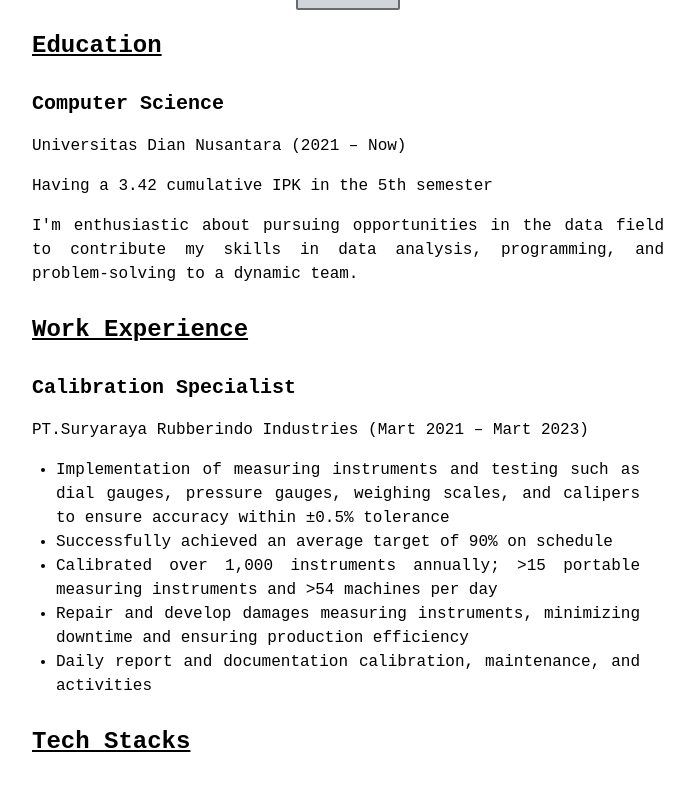
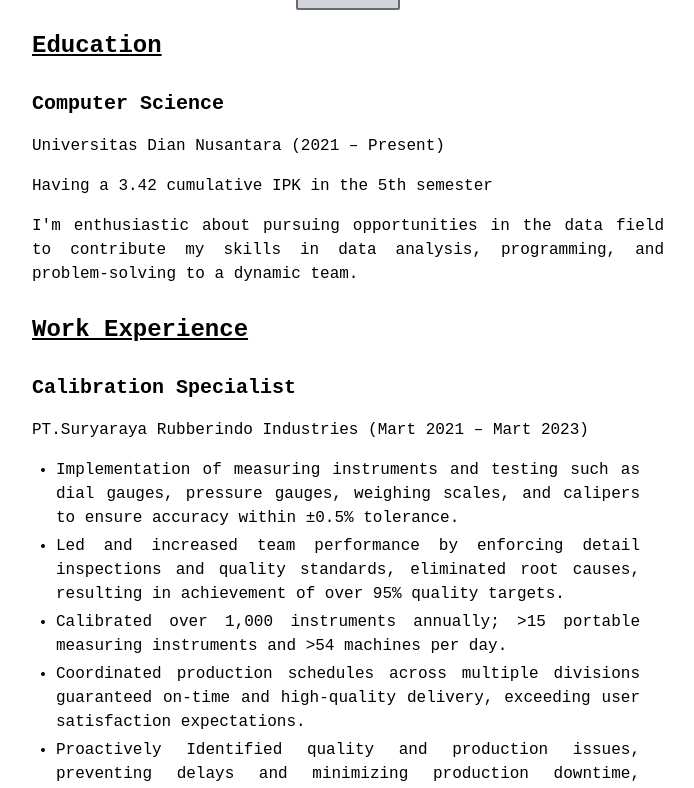
Before and after one commit to egrizq/web-v5, a Next.js app: page / in a window 1280 px wide. Shown: the part 1680-2468 px from the top of the page, without its empty margins (292-986 px from the left). Built offline with nearby package versions, Linux system fonts and the light colour scheme.

Commit message:
update cv, job desc, article job

```diff
--- a/src/app/components/job-desc.tsx
+++ b/src/app/components/job-desc.tsx
@@ -1,14 +1,14 @@
 const jobDesc = () => {
     const desc: string[] = [
-        "Implementation of measuring instruments and testing such as dial gauges, pressure gauges, weighing scales, and calipers to ensure accuracy within ±0.5% tolerance",
-        "Successfully achieved an average target of 90% on schedule",
-        "Calibrated over 1,000 instruments annually; >15 portable measuring instruments and >54 machines per day",
-        "Repair and develop damages measuring instruments, minimizing downtime and ensuring production efficiency",
-        "Daily report and documentation calibration, maintenance, and activities"
+        "Implementation of measuring instruments and testing such as dial gauges, pressure gauges, weighing scales, and calipers to ensure accuracy within ±0.5% tolerance.",
+        "Led and increased team performance by enforcing detail inspections and quality standards, eliminated root causes, resulting in achievement of over 95% quality targets.",
+        "Calibrated over 1,000 instruments annually; >15 portable measuring instruments and >54 machines per day.",
+        "Coordinated production schedules across multiple divisions guaranteed on-time and high-quality delivery, exceeding user satisfaction expectations.",
+        "Proactively Identified quality and production issues, preventing delays and minimizing production downtime, resulting smooth production flow and maximized output."
     ]
 
     return (
-        <ul>
+        <ul className="space-y-1">
             {desc.map((value, index) => (
                 <li className="list-disc" key={index}>{value}</li>
             ))}
--- a/src/app/page.tsx
+++ b/src/app/page.tsx
@@ -109,15 +109,16 @@ export default function Home() {
                     <Section tag="Education" />
                     <div className="flex flex-col space-y-4 text-justify">
                         <h1 className="font-semibold text-xl">Computer Science</h1>
-                        <p>Universitas Dian Nusantara (2021 – Now)</p>
+                        <p>Universitas Dian Nusantara (2021 – Present)</p>
                         <p>Having a 3.42 cumulative IPK in the 5th semester</p>
                         <p>I'm enthusiastic about pursuing opportunities in the data field to contribute my skills in data analysis, programming, and problem-solving to a dynamic team.</p>
                     </div>
 
                     <Section tag="Work Experience" />
-                    <span className="flex font-semibold text-xl">
+                    <a href="https://medium.com/@rizq.ramadhan17/apa-itu-kalibrasi-81020acc5e18"
+                        className="flex font-semibold text-xl hover:text-blue-700">
                         Calibration Specialist
-                    </span>
+                    </a>
                     <span className="flex">
                         PT.Suryaraya Rubberindo Industries (Mart 2021 – Mart 2023)
                     </span>
```
Also changed, not shown: 1 other file (tests, documents, lock files or other folders).
